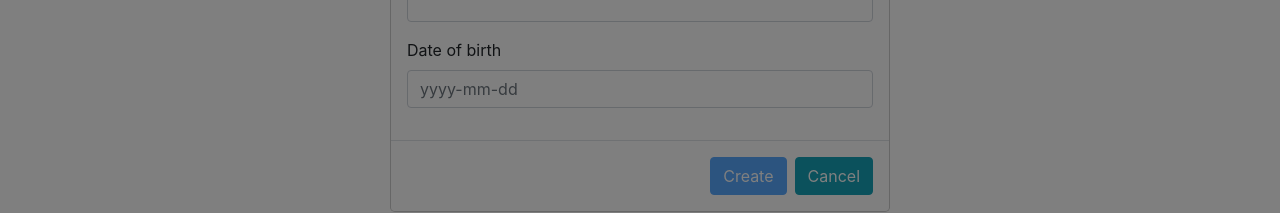
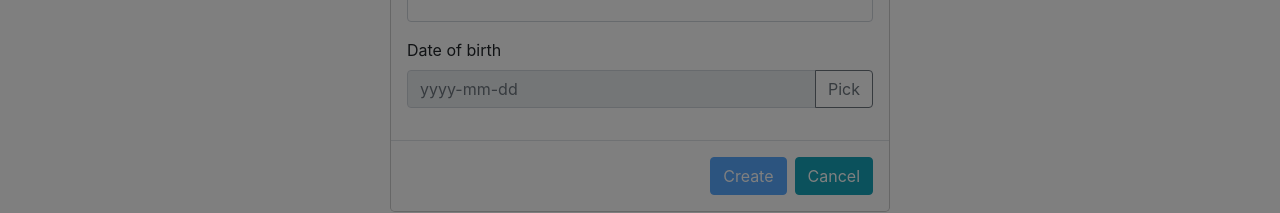
Before and after one commit to penko-outlov/UserManagementUI, an Angular app: page / in a window 1280 px wide. Both pictures are taken after a click on the button "Create user". Shown: the part 322-535 px from the top of the page. Built offline with nearby package versions, Linux system fonts and the light colour scheme; no server answers.

Commit message:
Use datepicker for the date of birth input field

```diff
--- a/src/app/app.module.ts
+++ b/src/app/app.module.ts
@@ -1,7 +1,7 @@
 import { BrowserModule } from '@angular/platform-browser';
 import { NgModule } from '@angular/core';
 import { HttpClientModule } from "@angular/common/http";
-import { NgbModalModule } from '@ng-bootstrap/ng-bootstrap';
+import { NgbModalModule, NgbModule } from '@ng-bootstrap/ng-bootstrap';
 
 import { AppComponent } from './app.component';
 import { UsersComponent } from './components/users/users.component';
@@ -22,6 +22,7 @@ import { UpdateUserDialogComponent } from './components/users/update-user-dialog
     BrowserModule,
     HttpClientModule,
     NgbModalModule,
+    NgbModule,
     FormsModule,
     ReactiveFormsModule
   ],
--- a/src/app/components/users/create-user-dialog/create-user-dialog.component.html
+++ b/src/app/components/users/create-user-dialog/create-user-dialog.component.html
@@ -6,21 +6,21 @@
     <form [formGroup]="createUserForm">
       <div class="form-group">
         <label for="firstName">First name</label>
-        <input type="text" formControlName="firstName" name="firstName" class="form-control" />
+        <input type="text" formControlName="firstName" id="firstName" class="form-control" />
         <div class="text-danger" *ngIf="firstName.invalid && firstName.errors.required && (firstName.touched || firstName.dirty)">
           First name is required
         </div>
       </div>
       <div class="form-group">
         <label for="lastName">Last name</label>
-        <input type="text" formControlName="lastName" name="lastName" class="form-control" />
+        <input type="text" formControlName="lastName" id="lastName" class="form-control" />
         <div class="text-danger" *ngIf="lastName.invalid && lastName.errors.required && (lastName.touched || lastName.dirty)">
           Last name is required
         </div>
       </div>
       <div class="form-group">
         <label for="email">Email</label>
-        <input type="text" formControlName="email" name="email" class="form-control" />
+        <input type="text" formControlName="email" id="email" class="form-control" />
         <div class="text-danger" *ngIf="email.invalid && email.errors.required && (email.touched || email.dirty)">
           Email is required
         </div>
@@ -30,18 +30,32 @@
       </div>
       <div class="form-group">
         <label for="dateOfBirth">Date of birth</label>
-        <input type="text" formControlName="dateOfBirth" name="dateOfBirth" class="form-control" placeholder="yyyy-mm-dd" />
+        <div class="input-group">
+          <input
+            type="type"
+            formControlName="dateOfBirth"
+            id="dateOfBirth"
+            class="form-control"
+            placeholder="yyyy-mm-dd"
+            readonly
+            ngbDatepicker
+            #datepicker="ngbDatepicker"
+            (dateSelect)="updateDate($event)" />
+          <div class="input-group-append">
+            <button class="btn btn-outline-secondary" (click)="datepicker.toggle()" type="button">Pick</button>
+          </div>
+        </div>
         <div class="text-danger" *ngIf="dateOfBirth.invalid && dateOfBirth.errors.required && (dateOfBirth.touched || dateOfBirth.dirty)">
-          Date of birth is required
+          Please choose a date of birth
         </div>
-        <div class="text-danger" *ngIf="dateOfBirth.invalid && dateOfBirth.errors.pattern && (dateOfBirth.touched || dateOfBirth.dirty)">
-          Invalid date format
+        <div class="text-danger" *ngIf="!isInPast()">
+          Date of birth should be in the past
         </div>
       </div>
     </form>
   </div>
   <div class="modal-footer">
-    <button class="btn btn-primary" [disabled]="createUserForm.invalid" (click)="modal.close('create')">Create</button>
+    <button class="btn btn-primary" [disabled]="createUserForm.invalid || !isInPast()" (click)="modal.close('create')">Create</button>
     <button class="btn btn-info" (click)="modal.close('cancel')">Cancel</button>
   </div>
 </ng-template>
--- a/src/app/components/users/create-user-dialog/create-user-dialog.component.ts
+++ b/src/app/components/users/create-user-dialog/create-user-dialog.component.ts
@@ -1,6 +1,6 @@
 import { Component, Output, EventEmitter } from '@angular/core';
 import { UserService } from 'src/app/services/user.service';
-import { NgbModal } from '@ng-bootstrap/ng-bootstrap';
+import { NgbModal, NgbDate, NgbCalendar, NgbDateStruct } from '@ng-bootstrap/ng-bootstrap';
 import { User } from 'src/app/models/user.model';
 import { FormGroup, FormBuilder, FormControl, Validators } from '@angular/forms';
 
@@ -17,8 +17,11 @@ export class CreateUserDialogComponent {
 
   createUserForm: FormGroup;
 
+  date: NgbDateStruct;
+
   constructor(
       private modalService: NgbModal,
+      private calendar: NgbCalendar,
       private userService: UserService,
       private formBuilder: FormBuilder) {
     this.create = new EventEmitter<any>();
@@ -31,12 +34,13 @@ export class CreateUserDialogComponent {
       firstName: this.firstName.value,
       lastName: this.lastName.value,
       email: this.email.value,
-      dateOfBirth: this.dateOfBirth.value
+      dateOfBirth: this.getAsDateString(this.dateOfBirth.value)
     };
     this.userService.createUser(this.user)
       .toPromise()
       .then(() => {
         this.create.emit(null);
+        this.createUserForm.reset();
       })
       .catch(error => {
         console.error(error);
@@ -49,6 +53,18 @@ export class CreateUserDialogComponent {
         this.createUser();
       }
     });
+  }
+
+  updateDate(event) {
+    this.date = event;
+  }
+
+  isInPast(): boolean {
+    if (!this.date) {
+      return true;
+    }
+    let currentDate: NgbDate = this.calendar.getToday();
+    return currentDate.after(this.date) || currentDate.equals(this.date);
   }
 
   private initializeCreateUserFormGroup() {
@@ -64,10 +80,15 @@ export class CreateUserDialogComponent {
         Validators.email
       ]),
       'dateOfBirth': new FormControl('', [
-        Validators.required,
-        Validators.pattern(/\d{4}\-\d{1,2}\-\d{1,2}/)
+        Validators.required
       ])
     });
+  }
+
+  private getAsDateString(date: NgbDate) {
+    const month = date.month < 10 ? `0${date.month}` : date.month;
+    const day = date.day < 10 ? `0${date.day}` : date.day;
+    return `${date.year}-${month}-${day}`;
   }
 
   get firstName() { return this.createUserForm.get('firstName'); }
```
